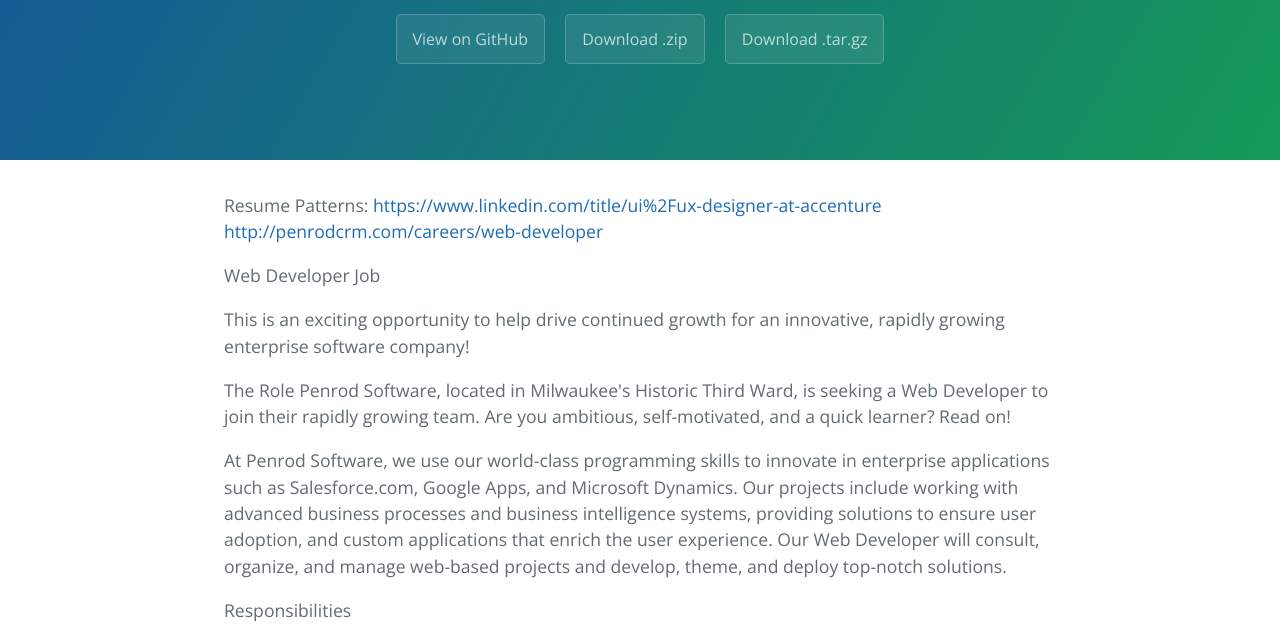
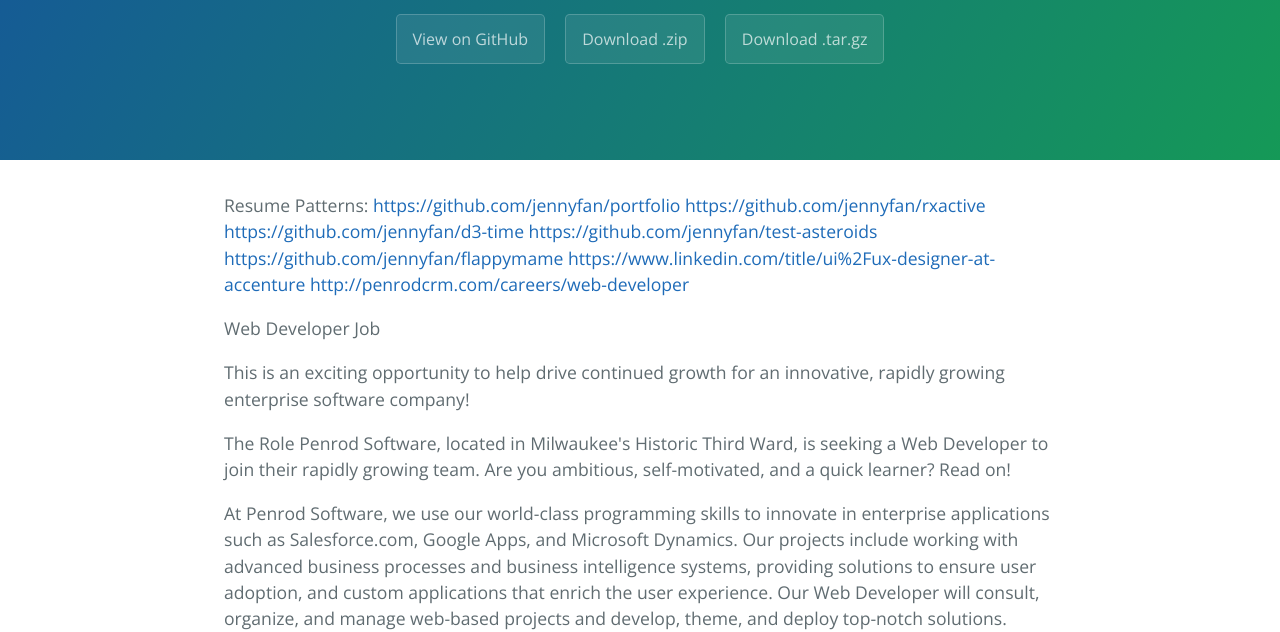
Before and after one commit to jlmwebhosting/resumeresource, a plain HTML site: page index.html in a window 1280 px wide. Shown: the part 176-808 px from the top of the page. Drawn offline with nearby package versions, Linux system fonts and the light colour scheme.

```diff
--- a/index.html
+++ b/index.html
@@ -20,6 +20,11 @@
 
     <section class="main-content">
       <p>Resume Patterns:
+<a href="https://github.com/jennyfan/portfolio">https://github.com/jennyfan/portfolio</a>
+<a href="https://github.com/jennyfan/rxactive">https://github.com/jennyfan/rxactive</a>
+<a href="https://github.com/jennyfan/d3-time">https://github.com/jennyfan/d3-time</a>
+<a href="https://github.com/jennyfan/test-asteroids">https://github.com/jennyfan/test-asteroids</a>
+<a href="https://github.com/jennyfan/flappymame">https://github.com/jennyfan/flappymame</a>
 <a href="https://www.linkedin.com/title/ui%2Fux-designer-at-accenture">https://www.linkedin.com/title/ui%2Fux-designer-at-accenture</a>
 <a href="http://penrodcrm.com/careers/web-developer">http://penrodcrm.com/careers/web-developer</a></p>
 
```
Also changed, not shown: params.json (+1 -1 lines).
